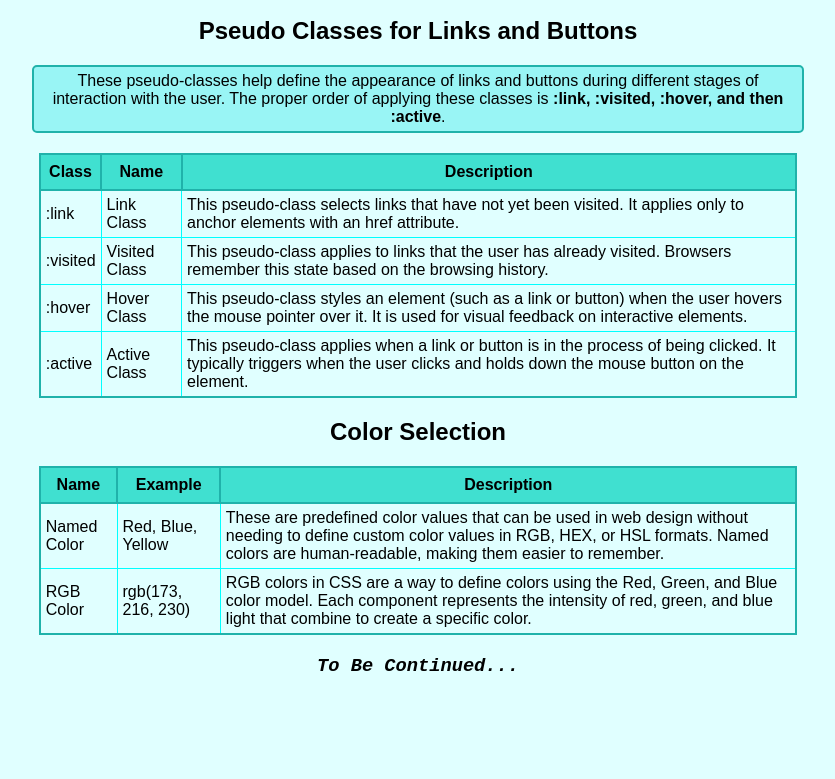
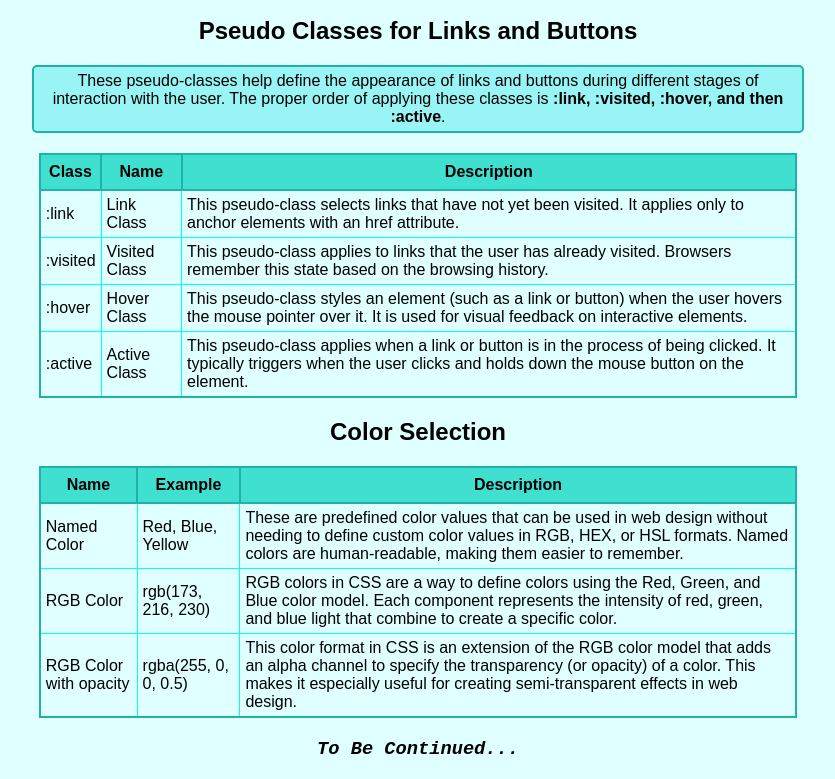
Before and after one commit to ThabangP07/Cheat-Sheet, a plain HTML site: page index.html in a window 1280 px wide. Shown: the part 1312-2091 px from the top of the page, without its empty margins (222-1057 px from the left). Before the commit the page ends 2008 px from the top, so only its background shows below. Drawn offline with Linux system fonts and the light colour scheme.

Commit message:
Added the rgba, which is an extention to the rgb with opacity

```diff
--- a/index.html
+++ b/index.html
@@ -226,6 +226,11 @@
                     <td class="table-data">rgb(173, 216, 230)</td>
                     <td class="table-data">RGB colors in CSS are a way to define colors using the Red, Green, and Blue color model. Each component represents the intensity of red, green, and blue light that combine to create a specific color.</td>
                 </tr>
+                <tr>
+                    <td class="table-data">RGB Color with opacity</td>
+                    <td class="table-data">rgba(255, 0, 0, 0.5)</td>
+                    <td class="table-data">This color format in CSS is an extension of the RGB color model that adds an alpha channel to specify the transparency (or opacity) of a color. This makes it especially useful for creating semi-transparent effects in web design.</td>
+                </tr>
             </tbody>
         </table>
     </section>
```
